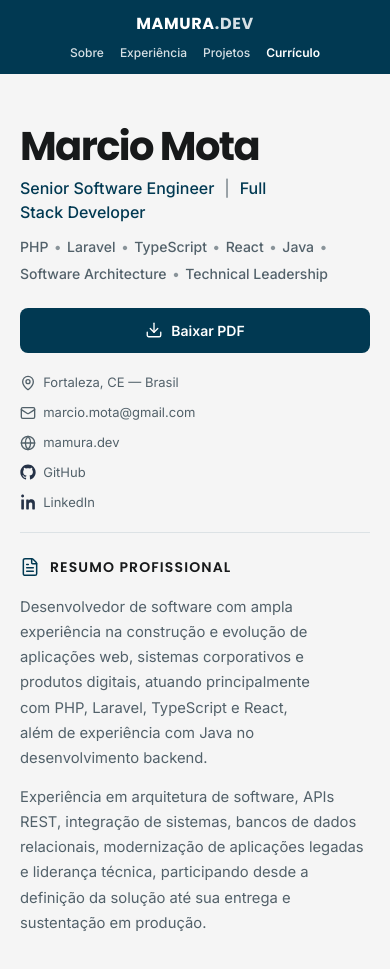
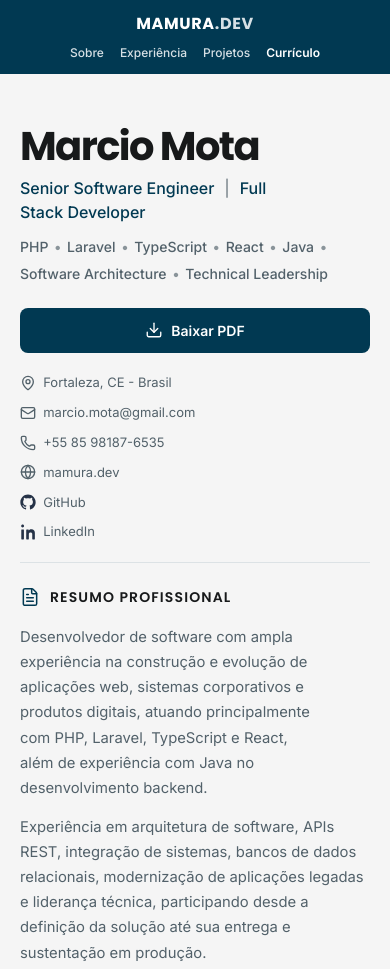
Before and after one commit to mamura/mamura.github.io, an Astro site: page /curriculo in a window 390 px wide. Shown: the top 969 px of the page. Built offline with nearby package versions, Linux system fonts and the light colour scheme; Astro itself is replaced by a stand-in of ours.

Commit message:
add phone number

```diff
--- a/src/components/resume/ResumeHeader.astro
+++ b/src/components/resume/ResumeHeader.astro
@@ -4,6 +4,7 @@ import {
   Globe,
   Mail,
   MapPin,
+Phone,
 } from 'lucide-react';
 
 import { profile } from '@/data/resume/profile';
@@ -94,6 +95,17 @@ const {
       </a>
 
       <a
+        href={`mailto:${profile.email}`}
+        class="resume-header__contact"
+      >
+        <Phone size={16} />
+
+        <span>
+          {profile.phone}
+        </span>
+      </a>
+
+      <a
         href={profile.website}
         class="resume-header__contact"
         target="_blank"
--- a/src/data/resume/profile.ts
+++ b/src/data/resume/profile.ts
@@ -3,7 +3,7 @@ import type { ResumeProfile } from './types';
 export const profile: ResumeProfile = {
   name: 'Marcio Mota',
 
-  location: 'Fortaleza, CE — Brasil',
+  location: 'Fortaleza, CE - Brasil',
 
   email: 'marcio.mota@gmail.com',
 
```
